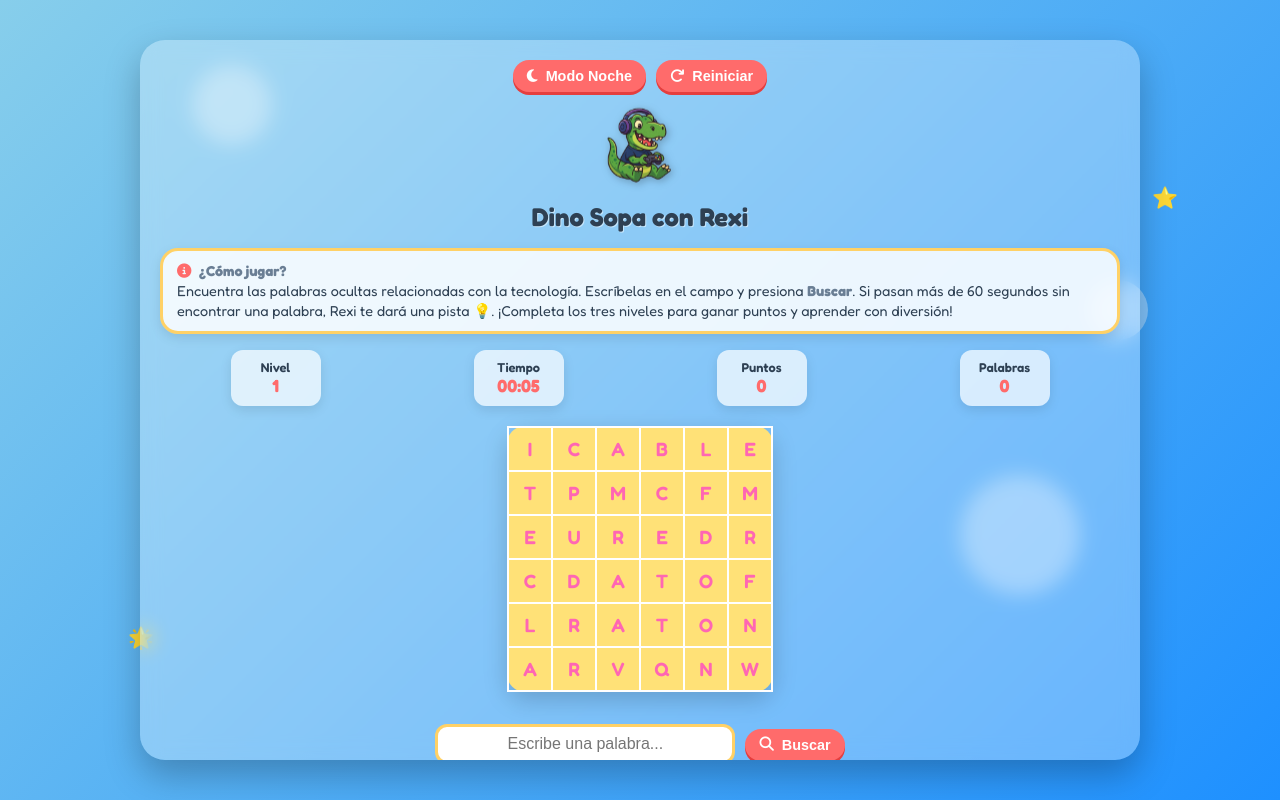
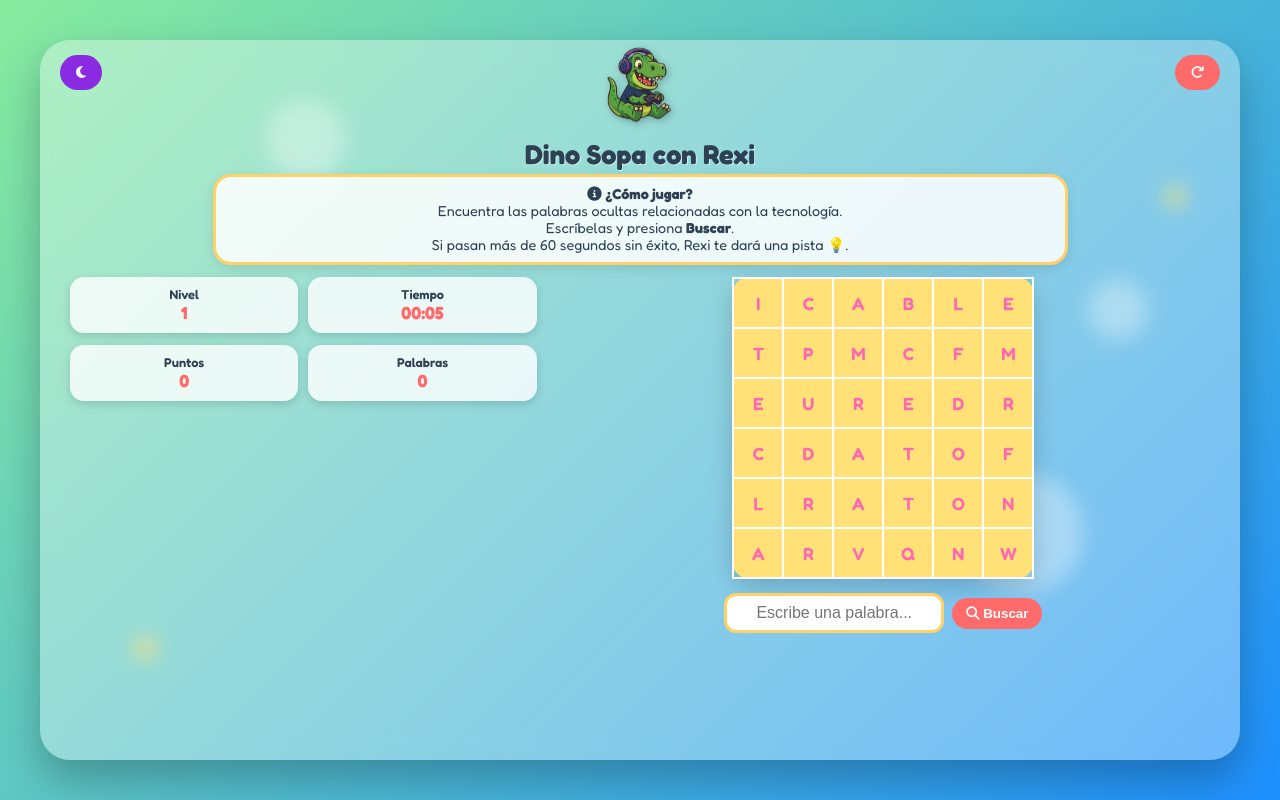
Before and after one commit to anaperezzz/Protipo-Emprendimiento, a plain HTML site: page SopaLetras/sopaletras.html in a window 1280 px wide. Drawn offline with Linux system fonts and the light colour scheme.

```diff
--- a/SopaLetras/sopaletras.html
+++ b/SopaLetras/sopaletras.html
@@ -3,7 +3,7 @@
 <head>
   <meta charset="UTF-8" />
   <meta name="viewport" content="width=device-width, initial-scale=1.0, maximum-scale=1.0, user-scalable=no"/>
-  <title> Dino Sopa con Rexi</title>
+  <title>Dino Sopa con Rexi</title>
   <link href="https://fonts.googleapis.com/css2?family=Fredoka:wght@400;600;700&display=swap" rel="stylesheet">
   <link rel="stylesheet" href="https://cdnjs.cloudflare.com/ajax/libs/font-awesome/6.4.0/css/all.min.css">
   <style>
@@ -11,264 +11,311 @@
     html,body{height:100%;overflow:hidden}
     body{
       font-family:'Fredoka',sans-serif;
-      background:linear-gradient(135deg,#87CEEB 0%,#1E90FF 100%);
+      background:linear-gradient(135deg,#87eb9e 0%,#1E90FF 100%);
       color:#2E4053;
       display:flex;align-items:center;justify-content:center;
       transition:background .3s,color .3s;
     }
-    body.night-mode{background:linear-gradient(135deg,#4B0082 0%,#8A2BE2 100%);color:#E6E6FA}
+    body.night-mode{
+      background:linear-gradient(135deg,#4B0082 0%,#9925c0 100%);
+      color:#E6E6FA;
+    }
+    /* === Fondo decorativo animado === */
+.decor {
+  position: fixed;
+  inset: 0;
+  pointer-events: none;
+  z-index: -1;
+}
+.bubble, .star {
+  position: absolute;
+  border-radius: 50%;
+  animation: float 10s infinite ease-in-out;
+}
+.bubble {
+  background: rgba(255,255,255,.35);
+}
+body.night-mode .bubble {
+  background: rgba(138,43,226,.35);
+}
+.star {
+  font-size: 1.4rem;
+  color: #FFE66D;
+  opacity: 0.9;
+}
+body.night-mode .star {
+  color: #DDA0DD;
+}
 
-    /* ==== Decoraciones ==== */
-    .decor{position:fixed;inset:0;pointer-events:none;z-index:-1}
-    .bubble,.star{position:absolute;border-radius:50%;animation:float 10s infinite ease-in-out}
-    .bubble{background:rgba(255,255,255,.35)}
-    body.night-mode .bubble{background:rgba(138,43,226,.35)}
-    .star{font-size:1.3rem;color:#FFE66D}
-    body.night-mode .star{color:#DDA0DD}
-    .bubble:nth-child(1){width:80px;height:80px;top:10%;left:15%}
-    .bubble:nth-child(2){width:120px;height:120px;top:60%;left:75%;animation-delay:-3s}
-    .bubble:nth-child(3){width:60px;height:60px;top:35%;left:85%;animation-delay:-5s}
-    .star:nth-child(4){top:25%;left:90%}
-    .star:nth-child(5){top:80%;left:10%}
-    @keyframes float{0%{transform:translateY(0)}50%{transform:translateY(-15px)}100%{transform:translateY(0)}}
+.bubble:nth-child(1){width:80px;height:80px;top:15%;left:20%;animation-delay:0s;}
+.bubble:nth-child(2){width:120px;height:120px;top:60%;left:75%;animation-delay:-3s;}
+.bubble:nth-child(3){width:60px;height:60px;top:35%;left:85%;animation-delay:-5s;}
+.star:nth-child(4){top:25%;left:90%;animation-delay:-1s;}
+.star:nth-child(5){top:80%;left:10%;animation-delay:-3s;}
 
-    /* ==== Contenedor general ==== */
+@keyframes float {
+  0%   {transform: translateY(0) translateX(0);}
+  50%  {transform: translateY(-20px) translateX(10px);}
+  100% {transform: translateY(0) translateX(0);}
+}
+
+    /* ==== Caja principal ==== */
     .content-box{
-      width:min(1000px,95vw);
+      width:min(1200px,95vw);
       height:90vh;
-      background:rgba(255,255,255,.3);
+      background:rgba(255,255,255,.35);
       backdrop-filter:blur(10px);
-      border-radius:25px;
-      box-shadow:0 15px 35px rgba(0,0,0,.25);
-      padding:20px;
+      border-radius:30px;
+      box-shadow:0 20px 40px rgba(0,0,0,.25);
+      padding:25px 30px;
       display:flex;
       flex-direction:column;
-      overflow-y:auto;
-      scroll-behavior:smooth;
-      gap:16px;
-      transition:background .3s,box-shadow .3s;
+      overflow:hidden;
+      position:relative;
     }
     body.night-mode .content-box{
       background:rgba(75,0,130,.3);
       box-shadow:0 15px 35px rgba(0,0,0,.45);
     }
-    /* ===========================
-   Scrollbar creativo SOLO en .content-box
-   =========================== */
 
-/* WebKit (Chrome, Edge, Opera, Safari) */
-.content-box::-webkit-scrollbar{
-  width: 14px;                                  /* grosor de la barra */
+    /* ==== Botones ==== */
+    .corner-btn{
+      position:absolute;
+      top:15px;
+      padding:10px 16px;
+      border:none;
+      border-radius:20px;
+      font-weight:700;
+      color:#fff;
+      cursor:pointer;
+      z-index:10;
     }
+    #nightModeBtn{left:20px;background:#8A2BE2;}
+    #restartBtn{right:20px;background:#FF6B6B;}
+    #nightModeBtn:hover,#restartBtn:hover{filter:brightness(1.1)}
 
-.content-box::-webkit-scrollbar-track{
-  background:
-    radial-gradient(circle at 25% 20%, rgba(255,255,255,.55) 0 6px, transparent 7px),
-    radial-gradient(circle at 70% 60%, rgba(255,255,255,.45) 0 5px, transparent 6px),
-    linear-gradient(180deg, rgba(255,255,255,.25), rgba(255,255,255,.15));
-  border-radius: 999px;
-  box-shadow: inset 0 0 0 2px rgba(255,255,255,.25);
+    /* ==== Encabezado ==== */
+    .header{
+      text-align:center;
+      margin-top:-15px;
     }
-
-/* Modo noche: pista con brillo violeta */
-body.night-mode .content-box::-webkit-scrollbar-track{
-  background:
-    radial-gradient(circle at 25% 25%, rgba(147,112,219,.55) 0 6px, transparent 7px),
-    radial-gradient(circle at 70% 60%, rgba(138,43,226,.45) 0 5px, transparent 6px),
-    linear-gradient(180deg, rgba(147,112,219,.25), rgba(138,43,226,.15));
-  box-shadow: inset 0 0 0 2px rgba(147,112,219,.35);
+    .rex{
+      width:80px;
+      animation:bounce 2s infinite alternate;
+      filter:drop-shadow(2px 2px 4px rgba(0,0,0,.25));
     }
-
-/* Pulgar con “caramelo” degradado y agarres redondos */
-.content-box::-webkit-scrollbar-thumb{
-  background:
-    radial-gradient(circle at 30% 30%, rgba(255,255,255,.75) 0 3px, transparent 4px),
-    radial-gradient(circle at 70% 70%, rgba(255,255,255,.55) 0 3px, transparent 4px),
-    linear-gradient(180deg, #FF8A80, #FF6B6B 55%, #FF5252);
-  border-radius: 999px;
-  border: 3px solid rgba(255,255,255,.35);      /* espacio para “capsula” */
-  box-shadow:
-    inset 0 -2px 6px rgba(0,0,0,.15),
-    0 1px 2px rgba(0,0,0,.15);
+    @keyframes bounce{
+      from{transform:translateY(0)}
+      to{transform:translateY(-6px)}
     }
-.content-box::-webkit-scrollbar-thumb:hover{
-  filter: brightness(1.05);
-  box-shadow:
-    inset 0 -2px 8px rgba(0,0,0,.18),
-    0 2px 4px rgba(0,0,0,.18);
+    h1{
+      font-size:1.7rem;
+      text-shadow:1px 1px 0 rgba(255,255,255,.5);
+      margin-top:4px;
     }
-
-/* Modo noche: pulgar celeste para niños */
-body.night-mode .content-box::-webkit-scrollbar-thumb{
-  background:
-    radial-gradient(circle at 30% 30%, rgba(255,255,255,.85) 0 3px, transparent 4px),
-    radial-gradient(circle at 70% 70%, rgba(255,255,255,.55) 0 3px, transparent 4px),
-    linear-gradient(180deg, #B3E5FC, #80D8FF 55%, #4FC3F7);
-  border: 3px solid rgba(147,112,219,.35);
-}
-
-/* Botón/arriba y abajo (opcional, puede omitirse) */
-.content-box::-webkit-scrollbar-button{
-  height: 12px;
-  background: linear-gradient(180deg, rgba(255,255,255,.35), rgba(255,255,255,.15));
-  border-radius: 10px;
-}
-body.night-mode .content-box::-webkit-scrollbar-button{
-  background: linear-gradient(180deg, rgba(147,112,219,.35), rgba(138,43,226,.15));
-}
-
-/* Accesibilidad: si el usuario prefiere menos movimiento, quita brillos fuertes */
-@media (prefers-reduced-motion: reduce){
-  .content-box::-webkit-scrollbar-thumb{
-    box-shadow: none;
-  }
-}
-
-    /* ==== Botones y controles ==== */
-    .top-controls{
-      display:flex;
-      justify-content:center;
-      gap:10px;
-      flex-wrap:wrap;
-    }
-    .btn{
-      background:#FF6B6B;color:#fff;border:none;
-      padding:8px 14px;font-size:.9rem;font-weight:700;
-      border-radius:20px;cursor:pointer;
-      transition:.25s;box-shadow:0 3px 0 #E53E3E;
-      display:inline-flex;align-items:center;gap:8px;
-    }
-    .btn:hover{transform:translateY(-1px)}
-    body.night-mode .btn{background:#8A2BE2;box-shadow:0 3px 0 #4B0082}
-
-    /* ==== Header ==== */
-    .header{text-align:center;margin-top:4px}
-    .rex{width:80px;animation:bounce 2s infinite alternate;filter:drop-shadow(2px 2px 4px rgba(0,0,0,.25))}
-    @keyframes bounce{from{transform:translateY(0)}to{transform:translateY(-8px)}}
-    h1{font-size:1.6rem;margin-top:5px;text-shadow:1px 1px 0 rgba(255,255,255,.5)}
 
     /* ==== Instrucciones ==== */
     .instructions{
       background:rgba(255,255,255,.85);
       border:3px solid #FFD166;
       border-radius:18px;
-      padding:10px 14px;
+      padding:8px 12px;
       box-shadow:0 4px 12px rgba(0,0,0,.1);
-      font-size:0.9rem;
-      line-height:1.4;
+      font-size:.9rem;
+      text-align:center;
+      width:75%;
+      margin:4px auto 12px auto;
     }
-    .instructions b{color:#6a7e94}
-    .instructions i{color:#FF6B6B;margin-right:4px}
     body.night-mode .instructions{
-      background:rgba(190, 163, 245, 0.25);
+      background:rgba(190,163,245,0.25);
       border-color:#9370DB;
       color:#E6E6FA;
     }
 
-    /* ==== Estadísticas ==== */
-    .stats{display:flex;justify-content:space-around;flex-wrap:wrap;gap:12px}
-    .stat{background:rgba(255,255,255,.7);border-radius:12px;padding:10px 12px;min-width:90px;text-align:center;box-shadow:0 4px 12px rgba(0,0,0,.1)}
-    body.night-mode .stat{background:rgba(221,160,221,.45)}
+    /* ==== Distribución de juego ==== */
+    .game-area{
+      flex:1;
+      display:grid;
+      grid-template-columns:1fr 1.4fr; /* izquierda/derecha */
+      gap:20px;
+      align-items:start;
+    }
+
+    /* ==== IZQUIERDA ==== */
+    .left-zone{
+      display:grid;
+      grid-template-rows:repeat(2,auto);
+      gap:12px;
+    }
+    .stats-grid{
+      display:grid;
+      grid-template-columns:repeat(2,1fr);
+      gap:10px;
+    }
+    .stat{
+      background:rgba(255,255,255,.8);
+      border-radius:14px;
+      padding:10px;
+      text-align:center;
+      box-shadow:0 3px 10px rgba(0,0,0,.15);
+    }
     .stat-label{font-size:.8rem;font-weight:600}
     .stat-value{font-size:1.1rem;font-weight:700;color:#FF6B6B}
-    body.night-mode .stat-value{color:#80D8FF;text-shadow:0 0 6px rgba(128,216,255,.4)}
-    body.night-mode .stat-label{color:#E6E6FA}
+    body.night-mode .stat{background:rgba(221,160,221,.45)}
+    body.night-mode .stat-value{color:#80D8FF}
 
-    /* ==== Sopa ==== */
-    .board-wrap{display:flex;align-items:center;justify-content:center;margin-top:4px;margin-bottom:6px}
-    table{border-collapse:collapse;background:#FFE177;border-radius:18px;box-shadow:0 8px 25px rgba(0,0,0,.18)}
-    body.night-mode table{background:#311B92}
+    /* ==== DERECHA ==== */
+    .right-zone{
+      display:flex;
+      flex-direction:column;
+      align-items:center;
+      justify-content:flex-start;
+      gap:14px;
+    }
+
+    /* Sopa de letras */
+    .board-wrap{
+      flex:1;
+      display:flex;
+      justify-content:center;
+      align-items:center;
+    }
+    table{
+      border-collapse:collapse;
+      background:#FFE177;
+      border-radius:18px;
+      box-shadow:0 8px 25px rgba(0,0,0,.18);
+    }
     td{
-      width:44px;height:44px;border:2px solid #fff;
-      text-align:center;font-size:1.2rem;font-weight:600;
-      color:#FF66B3;border-radius:8px;transition:.25s;user-select:none;
+      width:50px;height:50px;
+      border:2px solid #fff;
+      text-align:center;
+      font-size:1.1rem;
+      font-weight:600;
+      color:#FF66B3;
+      border-radius:6px;
+      transition:.25s;
+      user-select:none;
     }
-    td:hover{background:rgba(255,255,255,.4);transform:scale(1.04)}
+    td:hover{background:rgba(255,255,255,.4);transform:scale(1.05)}
     .found-word{
       background:#00FFFF !important;
       color:#004D40 !important;
       transform:scale(1.02);
       box-shadow:0 0 6px #00FFFF;
-      z-index:0;
-      transition:background .25s,transform .2s;
-    }
-    body.night-mode td{color:#80D8FF;border-color:rgba(255,255,255,.15)}
-    body.night-mode .found-word{background:#80D8FF !important;color:#1B263B !important;box-shadow:0 0 6px #80D8FF}
-
-    /* ==== Controles ==== */
-    .controls{text-align:center;margin-top:10px}
-    input[type="text"]{
-      padding:8px;border-radius:12px;border:3px solid #FFD166;
-      width:min(300px,70vw);text-align:center;font-size:1rem;
-      outline:none;background:#fff;margin-right:6px;
     }
 
-    /* ==== Mensajes ==== */
+    /* Pista */
+    .hint{
+      background:#42A5F5;
+      color:#fff;
+      padding:8px 14px;
+      border-radius:14px;
+      font-weight:600;
+      text-align:center;
+      width:100%;
+      max-width:340px;
+      box-shadow:0 3px 8px rgba(0,0,0,.2);
+    }
+
+    /* Control de entrada */
+    .controls{
+      display:flex;
+      justify-content:center;
+      align-items:center;
+      gap:8px;
+    }
+    input[type="text"]{
+      padding:8px 10px;
+      border-radius:12px;
+      border:3px solid #FFD166;
+      text-align:center;
+      font-size:1rem;
+      width:220px;
+      outline:none;
+    }
+    .btn{
+      background:#FF6B6B;
+      color:#fff;
+      border:none;
+      padding:8px 14px;
+      border-radius:20px;
+      font-weight:700;
+      cursor:pointer;
+    }
+
+    /* Mensajes del JS */
     .msg,.hint,.level-msg{
-      margin:8px auto 0;max-width:90%;
-      border-radius:12px;padding:10px 12px;
-      text-align:center;font-weight:700;
-      display:none;animation:pop .35s ease;
+      margin-top:4px;
+      border-radius:12px;
+      padding:8px 12px;
+      text-align:center;
+      font-weight:700;
+      display:none;
     }
     .msg--ok{background:#4CAF50;color:#fff;border:3px solid #2E7D32}
     .msg--err{background:#FF6B6B;color:#fff;border:3px solid #C62828}
     .level-msg{background:#FFD166;color:#2E4053;border:3px solid #F9A825}
-    .hint{background:#42A5F5;color:#fff;border:3px solid #1565C0}
-    @keyframes pop{from{transform:scale(.95);opacity:0}to{transform:scale(1);opacity:1}}
 
-    .footer{text-align:center;font-size:.8rem;opacity:.85;margin-top:12px}
-
+    .footer{text-align:center;font-size:.8rem;opacity:.8}
   </style>
 </head>
 <body>
   <audio id="clickSound" src="click.wav" preload="auto"></audio>
+  <!-- Fondo animado -->
+<div class="decor">
+  <div class="bubble"></div>
+  <div class="bubble"></div>
+  <div class="bubble"></div>
+  <div class="star">⭐</div>
+  <div class="star">🌟</div>
+</div>
+  <div class="content-box" id="gameBox">
+    <!-- Botones -->
+    <button id="nightModeBtn" class="corner-btn"><i class="fas fa-moon"></i></button>
+    <button id="restartBtn" class="corner-btn"><i class="fas fa-redo"></i></button>
 
-  <div class="decor">
-    <div class="bubble"></div><div class="bubble"></div><div class="bubble"></div>
-    <div class="star">⭐</div><div class="star">🌟</div>
-  </div>
-
-  <div class="content-box" id="gameBox">
-    <div class="top-controls">
-      <button id="nightModeBtn" class="btn"><i class="fas fa-moon"></i> Modo Noche</button>
-      <button id="restartBtn" class="btn"><i class="fas fa-redo"></i> Reiniciar</button>
-    </div>
-
+    <!-- Encabezado -->
     <div class="header">
       <img src="Rex.png" alt="Rexi el Dino" class="rex">
       <h1>Dino Sopa con Rexi</h1>
     </div>
 
-    <div class="instructions" id="instructions">
-      <div class="instr-header">
-        <i class="fas fa-info-circle"></i> <b>¿Cómo jugar?</b>
-      </div>
-      <p>
-        Encuentra las palabras ocultas relacionadas con la tecnología.
-        Escríbelas en el campo y presiona <b>Buscar</b>.
-        Si pasan más de 60 segundos sin encontrar una palabra, Rexi te dará una pista 💡.
-        ¡Completa los tres niveles para ganar puntos y aprender con diversión!
-      </p>
+    <!-- Instrucciones -->
+    <div class="instructions">
+      <i class="fas fa-info-circle"></i> <b>¿Cómo jugar?</b><br>
+      Encuentra las palabras ocultas relacionadas con la tecnología.<br>
+      Escríbelas y presiona <b>Buscar</b>.<br>
+      Si pasan más de 60 segundos sin éxito, Rexi te dará una pista 💡.
     </div>
 
-    <div class="stats">
+    <!-- Zona de juego -->
+    <div class="game-area">
+      <!-- IZQUIERDA -->
+      <div class="left-zone">
+        <div class="stats-grid">
           <div class="stat"><div class="stat-label">Nivel</div><div id="nivel" class="stat-value">1</div></div>
           <div class="stat"><div class="stat-label">Tiempo</div><div id="timer" class="stat-value">00:00</div></div>
+        </div>
+        <div class="stats-grid">
           <div class="stat"><div class="stat-label">Puntos</div><div id="puntuacion" class="stat-value">0</div></div>
           <div class="stat"><div class="stat-label">Palabras</div><div id="palabras" class="stat-value">0</div></div>
         </div>
+      </div>
 
+      <!-- DERECHA -->
+      <div class="right-zone">
         <div class="board-wrap">
           <table id="sopa-container"></table>
         </div>
-
+        <div class="hint" id="hint" style="display:none;">💡 Pista aparecerá aquí</div>
         <div class="controls">
           <input type="text" id="input-word" placeholder="Escribe una palabra...">
           <button id="searchBtn" class="btn"><i class="fas fa-search"></i> Buscar</button>
         </div>
-
+      </div>
+    </div>
     <div id="mensaje" class="msg"></div>
-    <div id="hint" class="hint"></div>
     <div id="levelMsg" class="level-msg"></div>
 
   <script src="sopaletras.js"></script>
```
Also changed, not shown: Ahorcado/ahorcado.html (+1 -1 lines), SaberesPrevios/saberes.html (+11 -80 lines), 1 other file. Lines whose indentation alone changed are shown as unchanged.
